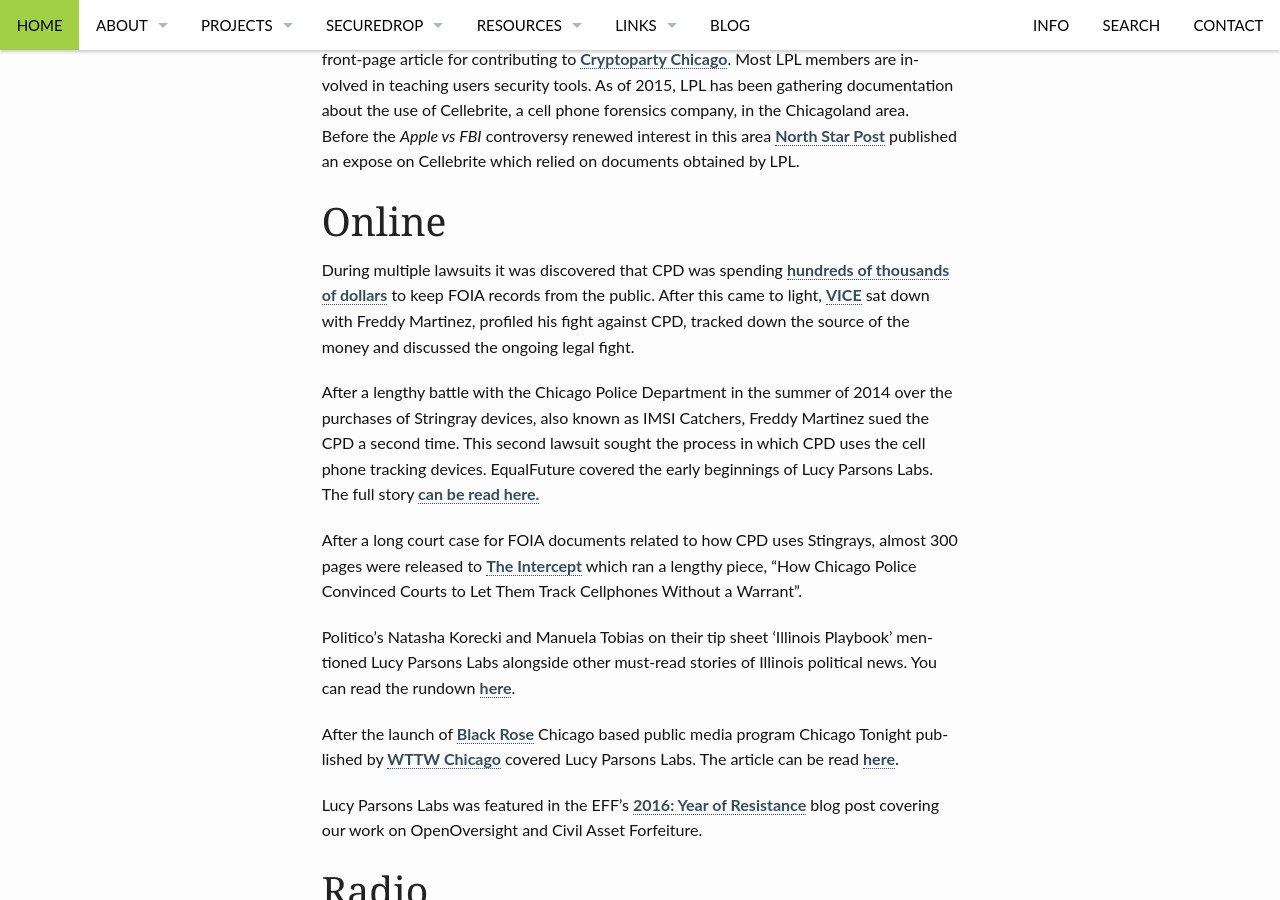
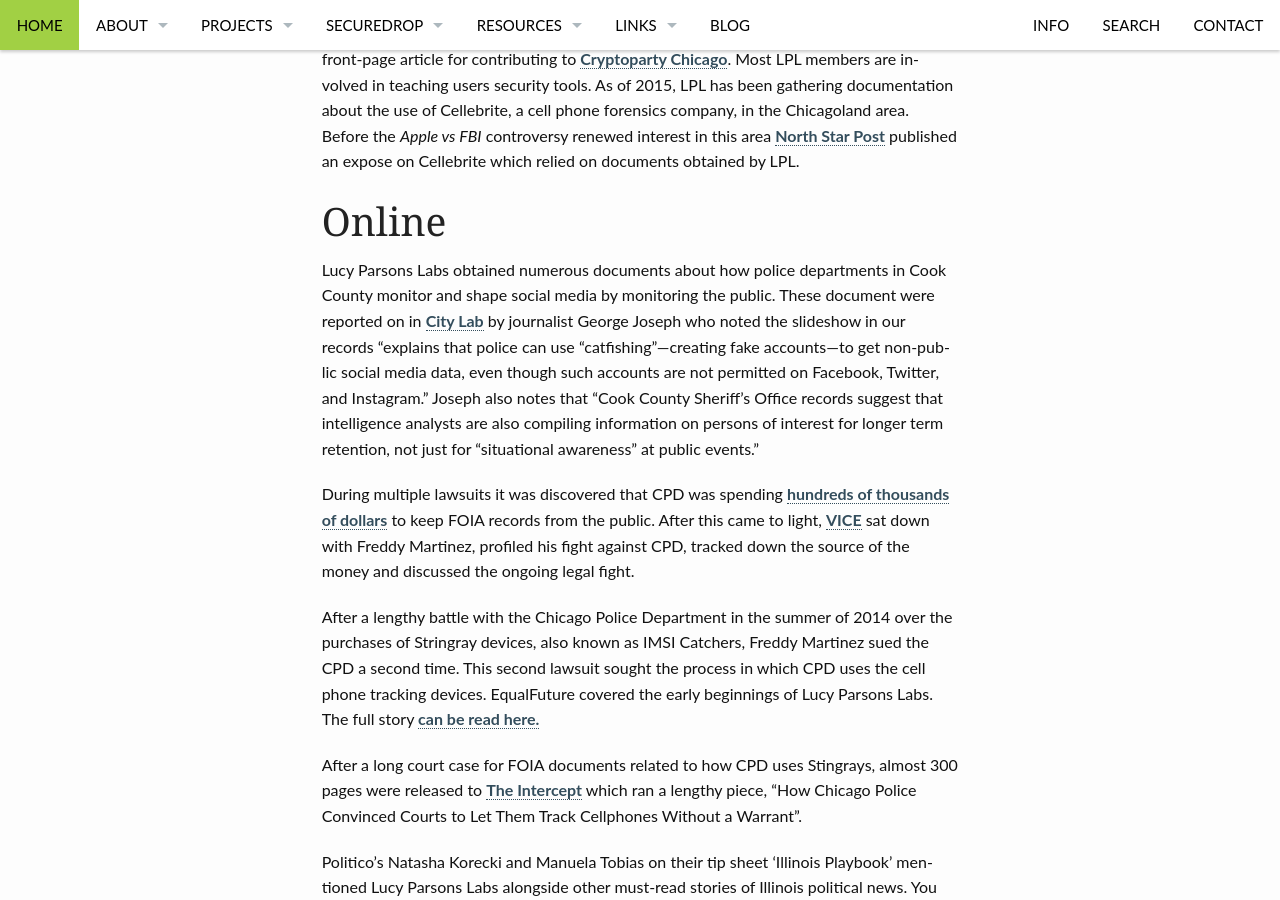
Before and after one commit to saltthefries/lucyparsonslabs.com, a Jekyll site: the page built from media/index.md, in a window 1280 px wide and 900 px high, scrolled down 2436 px. Built offline with Jekyll 4.4.1, drawn with Linux system fonts in a browser that asks for light colours.

Commit message:
add SOCMINT story

```diff
--- a/media/index.md
+++ b/media/index.md
@@ -51,6 +51,9 @@
 
 
 # Online
+
+Lucy Parsons Labs obtained numerous documents about how police departments in Cook County monitor and shape social media by monitoring the public. These document were reported on in [City Lab](http://www.citylab.com/crime/2016/12/how-police-are-watching-on-social-media/508991/) by journalist George Joseph who noted the slideshow in our records "explains that police can use “catfishing”—creating fake accounts—to get non-public social media data, even though such accounts are not permitted on Facebook, Twitter, and Instagram." Joseph also notes that "Cook County Sheriff’s Office records suggest that intelligence analysts are also compiling information on persons of interest for longer term retention, not just for “situational awareness” at public events."
+
 During multiple lawsuits it was discovered that CPD was spending [hundreds of thousands of dollars](http://arstechnica.com/tech-policy/2015/04/chicago-owes-lawyers-over-120000-for-defense-against-two-stingray-cases) to keep FOIA records from the public. After this came to light, [VICE](https://www.vice.com/read/stingrays-and-secrets-how-the-chicago-police-department-was-forced-to-come-clean-330/) sat down with Freddy Martinez, profiled his fight against CPD, tracked down the source of the money and discussed the ongoing legal fight.
 
 After a lengthy battle with the Chicago Police Department in the summer of 2014 over the purchases of Stringray devices, also known as IMSI Catchers, Freddy Martinez sued the CPD a second time. This second lawsuit sought the process in which CPD uses the cell phone tracking devices. EqualFuture covered the early beginnings of Lucy Parsons Labs. The full story [can be read here.](https://www.equalfuture.us/2015/11/25/lucy-parsons-labs-tech-chicago-activism/)
```
